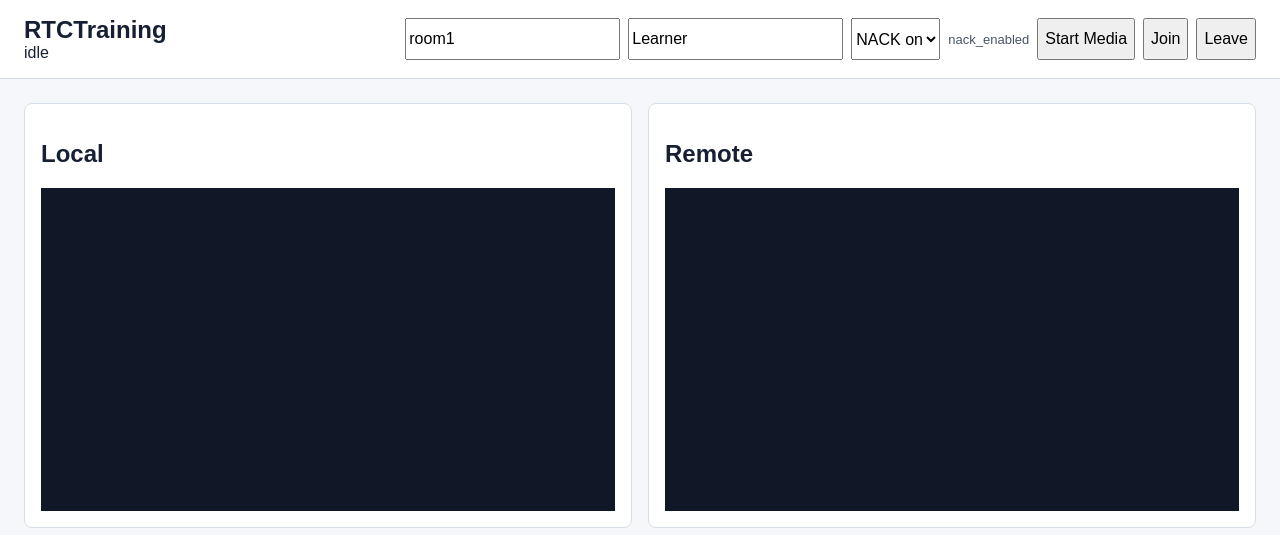
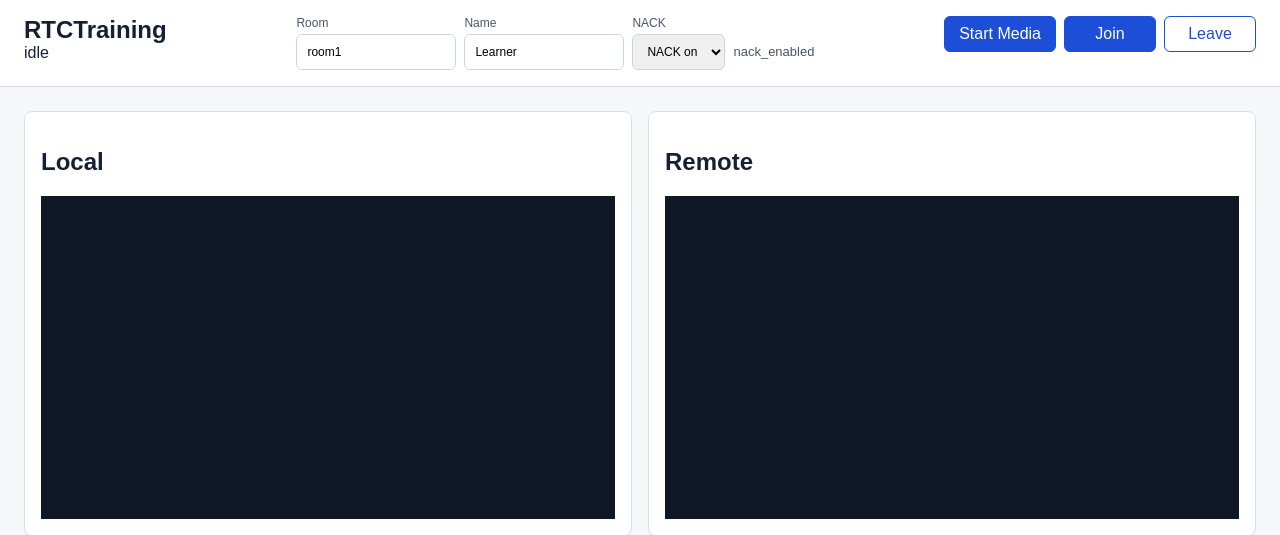
Before and after one commit to kaysono0/RTCTraining, a Python web app: template templates/webrtc/chat_real.html in a window 1280 px wide. Shown: the top 535 px of the page. Run offline with Jinja, Linux system fonts and the light colour scheme; the template is opened without the code that fills it, so the values that code supplies are empty.

Commit message:
Improve mobile WebRTC controls

```diff
--- a/static/webrtc/chat_real.css
+++ b/static/webrtc/chat_real.css
@@ -14,7 +14,7 @@ body {
 }
 
 .topbar {
-  align-items: center;
+  align-items: flex-start;
   background: #ffffff;
   border-bottom: 1px solid #d8dee9;
   display: flex;
@@ -31,13 +31,34 @@ body {
 .room-controls {
   display: flex;
   gap: 8px;
+  min-width: 0;
+}
+
+.room-controls label {
+  color: #475569;
+  display: grid;
+  font-size: 12px;
+  gap: 4px;
+}
+
+.room-controls label span {
+  line-height: 1.2;
 }
 
 .room-controls input,
 .room-controls select,
-.room-controls button {
+.mobile-action-bar button {
   font: inherit;
   min-height: 36px;
+}
+
+.room-controls input,
+.room-controls select {
+  border: 1px solid #cbd5e1;
+  border-radius: 6px;
+  box-sizing: border-box;
+  max-width: 160px;
+  padding: 0 10px;
 }
 
 #nackModeState {
@@ -46,6 +67,26 @@ body {
   display: inline-flex;
   font-size: 13px;
   min-height: 36px;
+  padding-top: 16px;
+}
+
+.mobile-action-bar {
+  display: flex;
+  gap: 8px;
+}
+
+.mobile-action-bar button {
+  background: #1d4ed8;
+  border: 1px solid #1d4ed8;
+  border-radius: 6px;
+  color: #ffffff;
+  min-width: 92px;
+  padding: 0 14px;
+}
+
+.mobile-action-bar button#leaveRoomButton {
+  background: #ffffff;
+  color: #1d4ed8;
 }
 
 .video-grid {
--- a/static/webrtc/chat_real_bootstrap.js
+++ b/static/webrtc/chat_real_bootstrap.js
@@ -27,7 +27,7 @@ function bootstrapRTCTraining() {
   addClickListener("startMediaButton", () => {
     session.startMedia().catch((error) => {
       shared.setConnectionState("failed");
-      shared.addTimelineEvent("media_error", { category: "error", summary: error.message });
+      shared.addTimelineEvent("media_error", session.describeMediaError(error));
     });
   });
 
@@ -36,6 +36,10 @@ function bootstrapRTCTraining() {
     const displayName = document.getElementById("displayNameInput").value;
     session.joinRoom(roomId, displayName).catch((error) => {
       shared.setConnectionState("failed");
+      if (["NotAllowedError", "NotFoundError", "NotReadableError", "NotSupportedError", "OverconstrainedError"].includes(error.name)) {
+        shared.addTimelineEvent("media_error", session.describeMediaError(error));
+        return;
+      }
       shared.addTimelineEvent("join_room_failed", { category: "error", summary: error.message });
     });
   });
--- a/static/webrtc/chat_real_session.js
+++ b/static/webrtc/chat_real_session.js
@@ -467,13 +467,49 @@
     shared.state.pollingTimer = null;
   }
 
+  function describeMediaError(error) {
+    const name = error && error.name ? error.name : "MediaError";
+    const message = error && error.message ? error.message : String(error);
+    return {
+      category: "error",
+      summary: `${name}: ${message}`,
+      error_name: name,
+      error_message: message
+    };
+  }
+
+  async function requestLocalMedia() {
+    try {
+      return await navigator.mediaDevices.getUserMedia({
+        audio: true,
+        video: { facingMode: "user" }
+      });
+    } catch (error) {
+      if (error && error.name === "OverconstrainedError") {
+        return navigator.mediaDevices.getUserMedia({ audio: true, video: true });
+      }
+      throw error;
+    }
+  }
+
   async function startMedia() {
     shared.setConnectionState("media_requesting");
-    const stream = await navigator.mediaDevices.getUserMedia({ audio: true, video: true });
+    if (!navigator.mediaDevices || !navigator.mediaDevices.getUserMedia) {
+      const error = new Error("getUserMedia is unavailable. Use HTTPS and a browser that supports camera capture.");
+      error.name = "NotSupportedError";
+      throw error;
+    }
+    const stream = await requestLocalMedia();
     shared.state.localStream = stream;
     const video = document.getElementById("localVideo");
     if (video) {
+      video.muted = true;
+      video.autoplay = true;
+      video.playsInline = true;
       video.srcObject = stream;
+      if (video.play) {
+        video.play().catch(() => {});
+      }
     }
     shared.setConnectionState("media_ready");
     shared.addTimelineEvent("local_media_ready", { category: "media" });
@@ -483,6 +519,9 @@
   async function joinRoom(roomId, displayName) {
     shared.state.roomId = roomId || "room1";
     shared.state.localDisplayName = displayName || "Learner";
+    if (!shared.state.localStream) {
+      await startMedia();
+    }
     shared.setConnectionState("joining");
     const response = await fetch("/rooms/join", {
       method: "POST",
@@ -544,6 +583,7 @@
     startMedia,
     joinRoom,
     leaveRoom,
+    describeMediaError,
     renderRemotePeerStats
   };
 })();
--- a/templates/webrtc/chat_real.html
+++ b/templates/webrtc/chat_real.html
@@ -4,7 +4,7 @@
     <meta charset="utf-8">
     <meta name="viewport" content="width=device-width, initial-scale=1">
     <title>RTCTraining</title>
-    <link rel="stylesheet" href="/static/webrtc/chat_real.css">
+    <link rel="stylesheet" href="/static/webrtc/chat_real.css?v=20260507-nack-mode-mobile-media">
   </head>
   <body>
     <main class="app-shell">
@@ -14,13 +14,24 @@
           <p id="connectionState">idle</p>
         </div>
         <div class="room-controls">
+          <label>
+            <span>Room</span>
             <input id="roomIdInput" value="room1" aria-label="Room ID">
+          </label>
+          <label>
+            <span>Name</span>
             <input id="displayNameInput" value="Learner" aria-label="Display name">
+          </label>
+          <label>
+            <span>NACK</span>
             <select id="nackModeSelect" aria-label="NACK mode">
               <option value="enabled" selected>NACK on</option>
               <option value="disabled">NACK off</option>
             </select>
+          </label>
           <span id="nackModeState">nack_enabled</span>
+        </div>
+        <div class="mobile-action-bar" aria-label="Room actions">
           <button id="startMediaButton" type="button">Start Media</button>
           <button id="joinRoomButton" type="button">Join</button>
           <button id="leaveRoomButton" type="button">Leave</button>
@@ -41,11 +52,11 @@
         <ol id="timeline"></ol>
       </section>
     </main>
-    <script src="/static/webrtc/chat_real_shared.js?v=20260507-nack-mode"></script>
-    <script src="/static/webrtc/chat_real_nack.js?v=20260507-nack-mode"></script>
-    <script src="/static/webrtc/chat_real_session.js?v=20260507-nack-mode"></script>
-    <script src="/static/webrtc/chat_real_stats.js?v=20260507-nack-mode"></script>
-    <script src="/static/webrtc/chat_real_bootstrap.js?v=20260507-nack-mode"></script>
+    <script src="/static/webrtc/chat_real_shared.js?v=20260507-nack-mode-mobile-media"></script>
+    <script src="/static/webrtc/chat_real_nack.js?v=20260507-nack-mode-mobile-media"></script>
+    <script src="/static/webrtc/chat_real_session.js?v=20260507-nack-mode-mobile-media"></script>
+    <script src="/static/webrtc/chat_real_stats.js?v=20260507-nack-mode-mobile-media"></script>
+    <script src="/static/webrtc/chat_real_bootstrap.js?v=20260507-nack-mode-mobile-media"></script>
     <script>
       window.__RTCTrainingTestHooks = window.__RTCTrainingTestHooks || {};
     </script>
```
Also changed, not shown: other parts of static/webrtc/chat_real.css (+83 -0 lines), tests/test_playwright_e2e.py (+87 -0 lines), tests/test_ui_routes.py (+6 -4 lines). Lines whose indentation alone changed are shown as unchanged.
